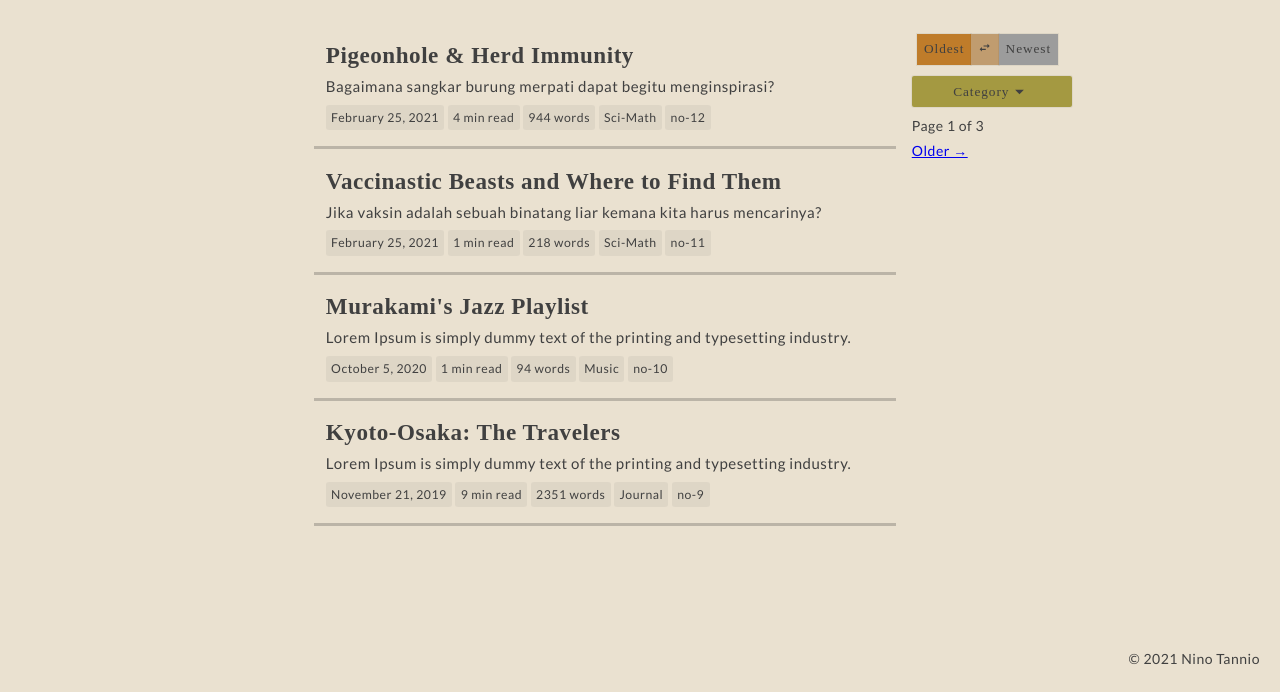
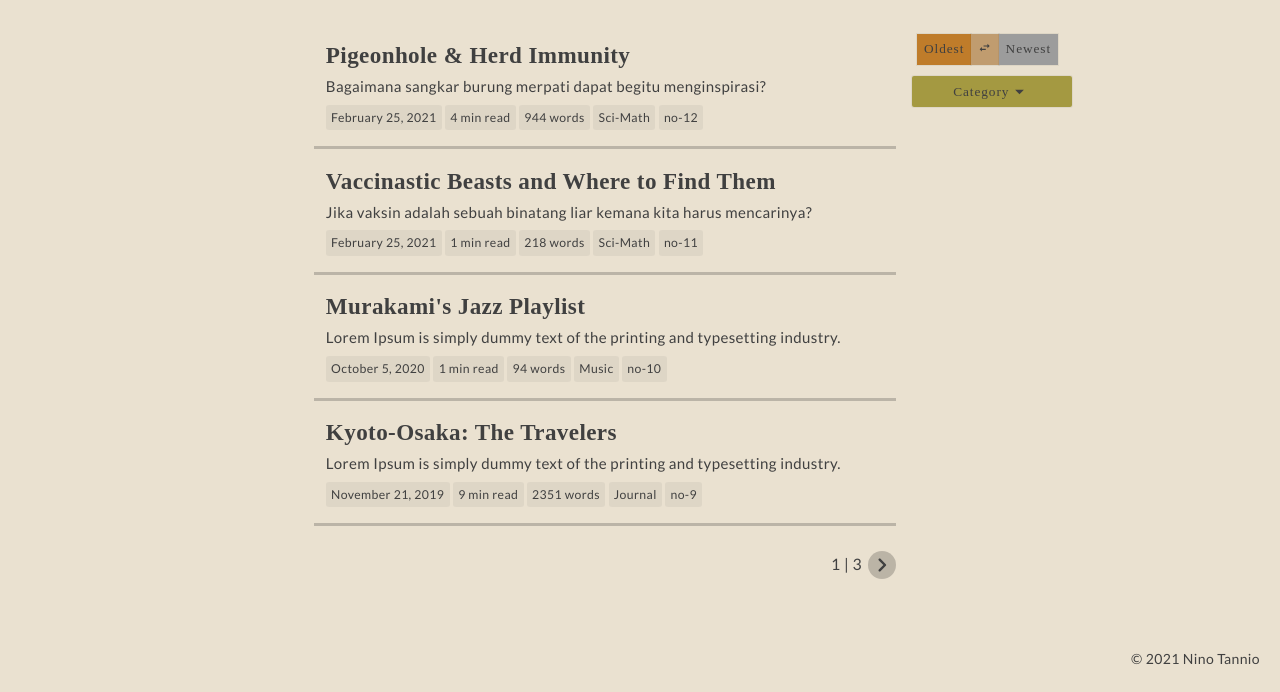
Before and after one commit to nniinnoo/ninotn-site, a Gatsby site: page / in a window 1280 px wide. Shown: the part 108-800 px from the top of the page. Built offline with nearby package versions, Linux system fonts and the light colour scheme; Gatsby itself is replaced by a stand-in of ours; a web font is replaced by a local one.

Commit message:
update pagination functionality & design

```diff
--- a/src/assets/styles/global.css
+++ b/src/assets/styles/global.css
@@ -69,7 +69,7 @@ body {
   padding: 0;
 
   line-height: 1.825;
-  letter-spacing: 0.0375rem;
+  letter-spacing: 0.0275rem;
 
   -ms-text-size-adjust: 100%;
   -webkit-text-size-adjust: 100%;
@@ -194,10 +194,10 @@ tbody tr:nth-child(odd) {
 
 .blog__content-left {
   width: 70%;
+  margin-right: var(--medium);
   display: flex;
   flex-direction: column;
   align-items: flex-end;
-  margin-right: var(--medium);
 }
 
 /*
@@ -391,7 +391,7 @@ tbody tr:nth-child(odd) {
   font-family: "Tajawal", sans-serif;
   font-weight: 400;
   /* font-size: 1.25rem; */
-  font-size: 1.575rem;
+  font-size: 1.425rem;
   margin-top: var(--xxx-large);
   word-break: break-word;
   hyphens: auto;
@@ -485,6 +485,34 @@ blockquote {
   text-align: left;
 }
 
+.pagination {
+  display: flex;
+  align-items: center;
+  margin-top: 24px;
+}
+
+.pagination__prev > a,
+.pagination__next > a {
+  display: flex;
+  align-items: center;
+  background-color: var(--subtle-dark-1);
+  border-radius: 100%;
+  color: var(--dark-1);
+}
+
+.pagination .MuiSvgIcon-root {
+  width: 28px;
+  height: 28px;
+}
+
+.pagination__number {
+  font-size: var(--medium);
+  padding-left: 6px;
+  padding-right: 6px;
+  border-radius: 6px;
+  /* background-color: lightgray; */
+}
+
 @media (max-width: 600px) {
   .navbar {
     background-image: linear-gradient(rgba(0, 0, 0, 0.1), rgba(0, 0, 0, 0.1)),
--- a/src/components/Pagination.js
+++ b/src/components/Pagination.js
@@ -1,30 +1,38 @@
 import React from "react";
 import { Link } from "gatsby";
+import ArrowRightIcon from "@material-ui/icons/KeyboardArrowRightRounded";
+import ArrowLeftIcon from "@material-ui/icons/KeyboardArrowLeftRounded";
 
 const Pagination = ({ currentPage, pageCount, base }) => {
   return (
     <div className="pagination">
+      <div className="pagination__prev">
         {currentPage > 1 ? (
           <Link
             title="Go to previous page"
             to={currentPage === 2 ? "/" : `/page/${currentPage - 1}`}
           >
-          ← Newer
-        </Link>
-      ) : (
-        <span />
-      )}
-      <p>
-        Page {currentPage} of {pageCount}
-      </p>
-      {currentPage < pageCount ? (
-        <Link title="Go to the next page" to={`/page/${currentPage + 1}`}>
-          Older →
+            <ArrowLeftIcon />
           </Link>
         ) : (
           <span />
         )}
       </div>
+      <div className="pagination__number">
+        <p>
+          {currentPage} | {pageCount}
+        </p>
+      </div>
+      <div className="pagination__next">
+        {currentPage < pageCount ? (
+          <Link title="Go to the next page" to={`/page/${currentPage + 1}`}>
+            <ArrowRightIcon />
+          </Link>
+        ) : (
+          <span />
+        )}
+      </div>
+    </div>
   );
 };
 
--- a/src/templates/blog-index.js
+++ b/src/templates/blog-index.js
@@ -45,6 +45,7 @@ const BlogIndex = ({ data, pageContext }) => {
                 </div>
               )
           )}
+          <Pagination pageCount={pageCount} currentPage={currentPage} />
         </div>
         <div className="blog__content-right">
           {/* <input type="text" placeholder="Search Blog.." /> */}
@@ -83,7 +84,6 @@ const BlogIndex = ({ data, pageContext }) => {
               <p>Short-Story</p>
             </div>
           </div>
-          <Pagination pageCount={pageCount} currentPage={currentPage} />
         </div>
       </div>
     </Layout>
```
Lines whose indentation alone changed are shown as unchanged.
